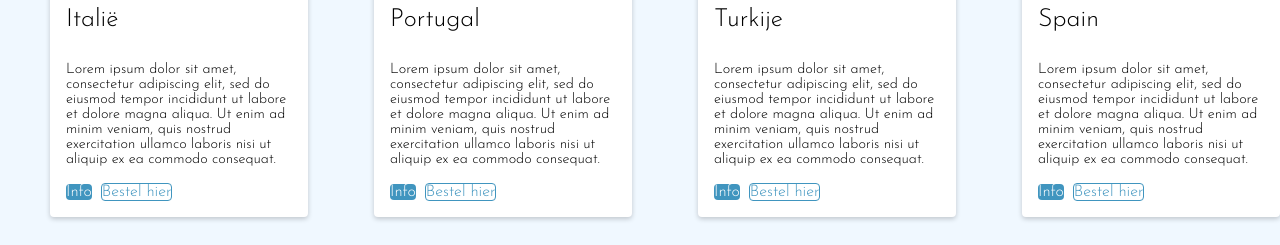
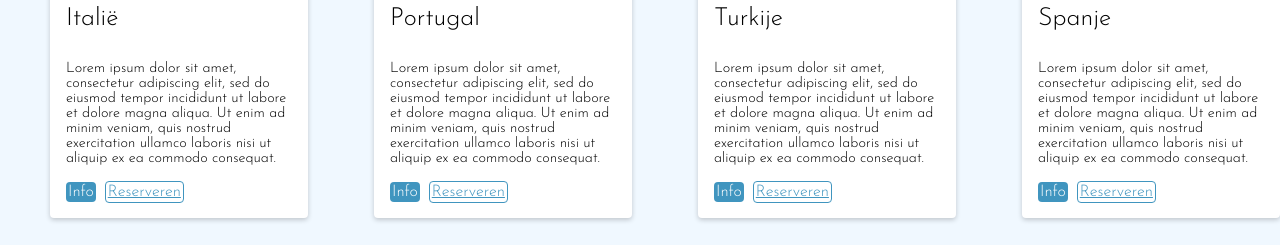
Before and after one commit to BjorenoDegens/PlaneAirline, a PHP site: page / in a window 1280 px wide. Shown: the part 915-1160 px from the top of the page. Run offline with PHP 8.4, Linux system fonts and the light colour scheme.

Commit message:
dingen aangepast

```diff
--- a/css/style.css
+++ b/css/style.css
@@ -857,7 +857,7 @@
   color: white;
   border: none;
   font-size: 1rem;
-  padding: .5em, .75em;
+  padding: 2px;
   border-radius: .25em;
   cursor: pointer;
 }
@@ -878,6 +878,7 @@
 
 .btn + .btn {
   margin-left: .25rem;
+  padding: 2px;
 }
 
 
--- a/index.html
+++ b/index.html
@@ -80,7 +80,7 @@
         <div class="box-main-up">
           <div class="box-up-left"><p>Reserveringen</p>
             <div class="button_cont" align="center">
-              <a class="example_f" href="/reserveer.html" target="_parent">Reserveer hier</a>
+              <a class="example_f" href="/reserveer.html" target="_parent">Reserveren</a>
             </div>
           </div>
           <div class="box-up-right"><p>Vliegtickets bestellen</p>
@@ -101,7 +101,7 @@
           </div>
           <div class="card-footer">
               <button class = "btn">Info</button>
-              <button class = "btn btn-outline">Bestel hier</button>
+              <a class = "btn btn-outline" href ="/reserveer.html" target="_parent" >Reserveren</a>
           </div>
           </div>
           </div>
@@ -119,7 +119,7 @@
           </div>
           <div class="card-footer">
               <button class = "btn">Info</button>
-              <button class = "btn btn-outline">Bestel hier</button>
+              <a class = "btn btn-outline" href ="/reserveer.html" target="_parent" >Reserveren</a>
           </div>
           </div>
           </div>
@@ -137,7 +137,7 @@
           </div>
           <div class="card-footer">
               <button class = "btn">Info</button>
-              <button class = "btn btn-outline">Bestel hier</button>
+              <a class = "btn btn-outline" href ="/reserveer.html" target="_parent" >Reserveren</a>
           </div>
           </div>
           </div>
@@ -147,7 +147,7 @@
                   <img src="/Afbeeldingen/reiseuhu-58MWgP3SsmY-unsplash.jpg" />
               </div>
               <div class="card-body">
-                <p>Spain</p>
+                <p>Spanje</p>
                 <Br></Br>
               Lorem ipsum dolor sit amet, consectetur adipiscing elit, sed do eiusmod tempor incididunt ut
               labore et dolore magna aliqua. Ut enim ad minim veniam, quis nostrud
@@ -155,7 +155,7 @@
           </div>
           <div class="card-footer">
               <button class = "btn">Info</button>
-              <button class = "btn btn-outline">Bestel hier</button>
+              <a class = "btn btn-outline" href ="/reserveer.html" target="_parent" >Reserveren</a>
           </div>
           </div>
           </div>
--- a/reserveer.html
+++ b/reserveer.html
@@ -150,7 +150,7 @@
 									</div>
 								</div>
 								<div class="form-btn">
-									<button class="submit-btn">Check Beschikbaarheid Vluchten</button>
+									<button class="submit-btn">Reserveer</button>
 								</div>
 							</form>
 						</div>
```
